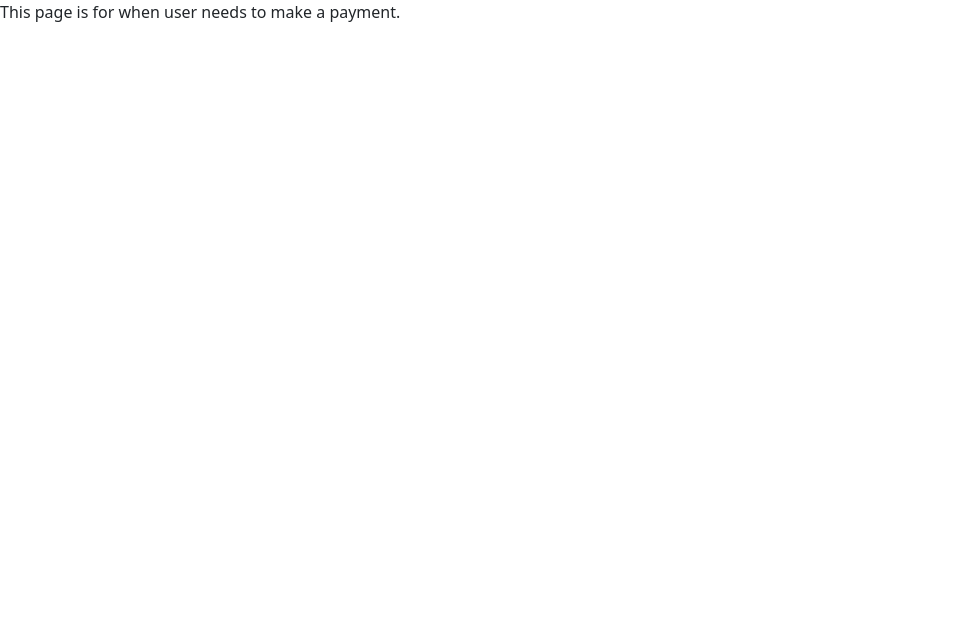
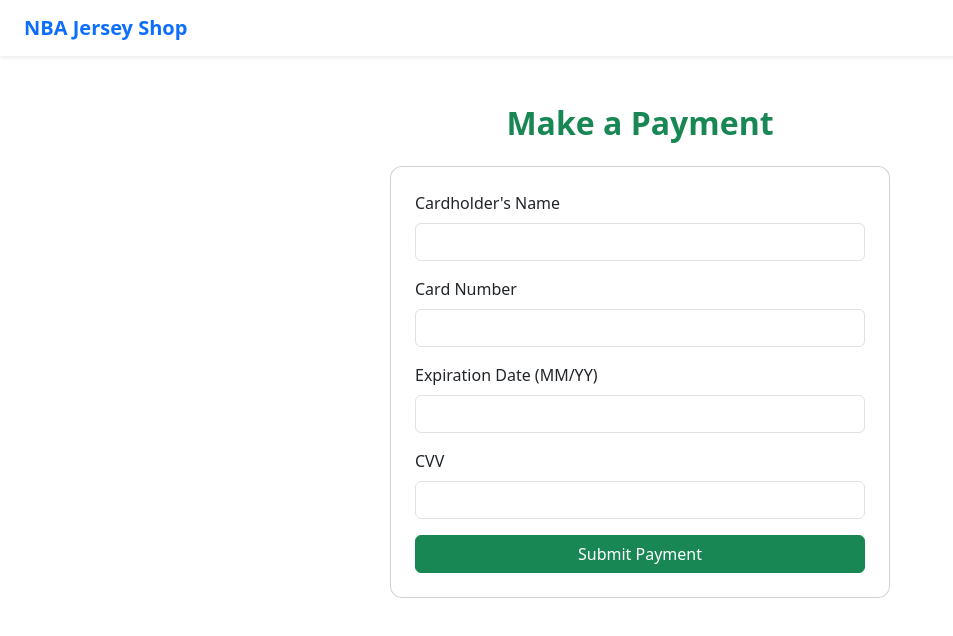
Before and after one commit to kimlengthai/nba-jersey-app, a React (Vite) app in the folder client/: page /payment in a window 1280 px wide. Shown: the top 636 px of the page, without its empty margins (0-953 px from the left). Built offline with nearby package versions, Linux system fonts and the light colour scheme; no server answers.

Commit message:
Create payment's page

```diff
--- a/client/src/App.jsx
+++ b/client/src/App.jsx
@@ -27,6 +27,7 @@ function App()
           <Route path="/checkout/:id" element={<Checkout />} />
           <Route path="/orders" element={<Orders />} />
           <Route path="/payment" element={<Payment />} />
+          <Route path="/payment/:id" element={<Payment />} />
           <Route path="/payments" element={<Payments />} />
         </Routes>
       </BrowserRouter>
--- a/client/src/pages/Checkout.jsx
+++ b/client/src/pages/Checkout.jsx
@@ -109,9 +109,10 @@ const Checkout = () =>
         <button onClick={() => navigate('/orders')} className="btn btn-outline-primary w-100 w-md-auto">
           View All Orders
         </button>
-        <button onClick={() => navigate('/payment')} className="btn btn-success w-100 w-md-auto">
+        { status !== 'Completed' && (
+          <button onClick={() => navigate(`/payment/${id}`)} className="btn btn-success w-100 w-md-auto">
           Make a Payment
-        </button>
+        </button>)}
       </div>
     </div>
     </>
--- a/client/src/pages/Payment.jsx
+++ b/client/src/pages/Payment.jsx
@@ -1,10 +1,155 @@
-import React from 'react';
+import React, { useState } from 'react';
+import { useParams, useNavigate } from 'react-router-dom';
+import axios from 'axios';
+import { apiUrl } from '../utils/api';
+import Navbar from '../components/Navbar';
+import { getUserFromLocalStorage } from '../utils/authHelpers';
 
 const Payment = () =>
-{
-  return (
-    <div>This page is for when user needs to make a payment.</div>
-  )
-}
+  {
+    const { id } = useParams(); // order ID from URL
+    const navigate = useNavigate();
+
+    const [formData, setFormData] = useState(
+      {
+        cardholder: '',
+        cardNumber: '',
+        expiration: '',
+        cvv: ''
+      });
+
+      const [errors, setErrors] = useState({});
+
+      const validate = () =>
+        {
+          const newErrors = {};
+          const nameRegex = /^[A-Za-z\s]+$/;
+          const cardRegex = /^\d{16}$/;
+          const cvvRegex = /^\d{3}$/;
+          const expRegex = /^(0[1-9]|1[0-2])\/\d{2}$/;
+
+          if (!nameRegex.test(formData.cardholder))
+          {
+            newErrors.cardholder = 'Cardholder name must contain letters only.';
+          }
+
+          if (!cardRegex.test(formData.cardNumber))
+          {
+            newErrors.cardNumber = 'Card number must be 16 digits.';
+          }
+
+          if (!expRegex.test(formData.expiration))
+          {
+            newErrors.expiration = 'Expiration must be in MM/YY format.';
+          }
+          else
+          {
+            const [month, year] = formData.expiration.split('/').map(Number);
+            const now = new Date();
+            const expDate = new Date(`20${year}`, month - 1);
+            if (expDate < now)
+            {
+              newErrors.expiration = 'Expiration date must be in the future.';
+            }
+          }
+
+          if (!cvvRegex.test(formData.cvv))
+          {
+            newErrors.cvv = 'CVV must be 3 digits.';
+          }
+
+          setErrors(newErrors);
+          return Object.keys(newErrors).length === 0;
+        };
+
+      const handleSubmit = async (e) =>
+        {
+          const user = getUserFromLocalStorage();
+          const [expiryMonth, expiryYear] = formData.expiration.split('/');
+          e.preventDefault();
+          if (!validate()) return;
+
+          try
+          {
+            await axios.post(`${apiUrl}/payment`,
+              {
+                orderId: id,
+                userId: user._id,
+                cardholderName: formData.cardholder,
+                cardNumber: formData.cardNumber,
+                expiryMonth,
+                expiryYear,
+                cvv: formData.cvv
+              });
+              navigate(`/checkout/${id}`);
+          }
+          catch (err)
+          {
+            console.error('Payment failed:', err.response?.data || err.message);
+            alert(err.response?.data?.message || 'Payment failed. Please try again.');
+          }
+        };
+
+    return (
+      <>
+        <Navbar />
+        <div className="container py-5">
+          <h2 className="mb-4 text-center text-success fw-bold">Make a Payment</h2>
+          <form className="card p-4 mx-auto" style={{ maxWidth: '500px' }} onSubmit={handleSubmit}>
+            <div className="mb-3">
+              <label className="form-label">Cardholder's Name</label>
+              <input
+                type="text"
+                className={`form-control ${errors.cardholder ? 'is-invalid' : ''}`}
+                value={formData.cardholder}
+                onChange={(e) => setFormData({ ...formData, cardholder: e.target.value })}
+              />
+              {errors.cardholder && <div className="invalid-feedback">{errors.cardholder}</div>}
+            </div>
+
+            <div className="mb-3">
+              <label className="form-label">Card Number</label>
+              <input
+                type="text"
+                maxLength="16"
+                className={`form-control ${errors.cardNumber ? 'is-invalid' : ''}`}
+                value={formData.cardNumber}
+                onChange={(e) => setFormData({ ...formData, cardNumber: e.target.value })}
+              />
+              {errors.cardNumber && <div className="invalid-feedback">{errors.cardNumber}</div>}
+            </div>
+
+            <div className="mb-3">
+              <label className="form-label">Expiration Date (MM/YY)</label>
+              <input
+                type="text"
+                className={`form-control ${errors.expiration ? 'is-invalid' : ''}`}
+                value={formData.expiration}
+                onChange={(e) => setFormData({ ...formData, expiration: e.target.value })}
+              />
+              {errors.expiration && <div className="invalid-feedback">{errors.expiration}</div>}
+            </div>
+
+            <div className="mb-3">
+              <label className="form-label">CVV</label>
+              <input
+                type="text"
+                maxLength="3"
+                className={`form-control ${errors.cvv ? 'is-invalid' : ''}`}
+                value={formData.cvv}
+                onChange={(e) => setFormData({ ...formData, cvv: e.target.value })}
+              />
+              {errors.cvv && <div className="invalid-feedback">{errors.cvv}</div>}
+            </div>
+
+            <button type="submit" className="btn btn-success w-100"
+            >
+              Submit Payment
+            </button>
+          </form>
+        </div>
+      </>
+    );
+  };
 
 export default Payment;
```
Also changed, not shown: 2 other files (tests, documents, lock files or other folders).
